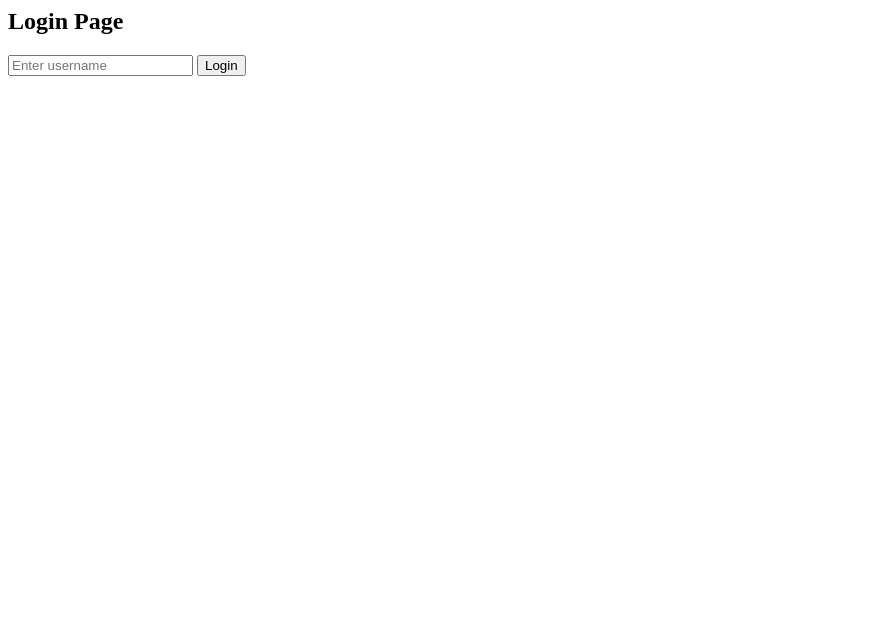
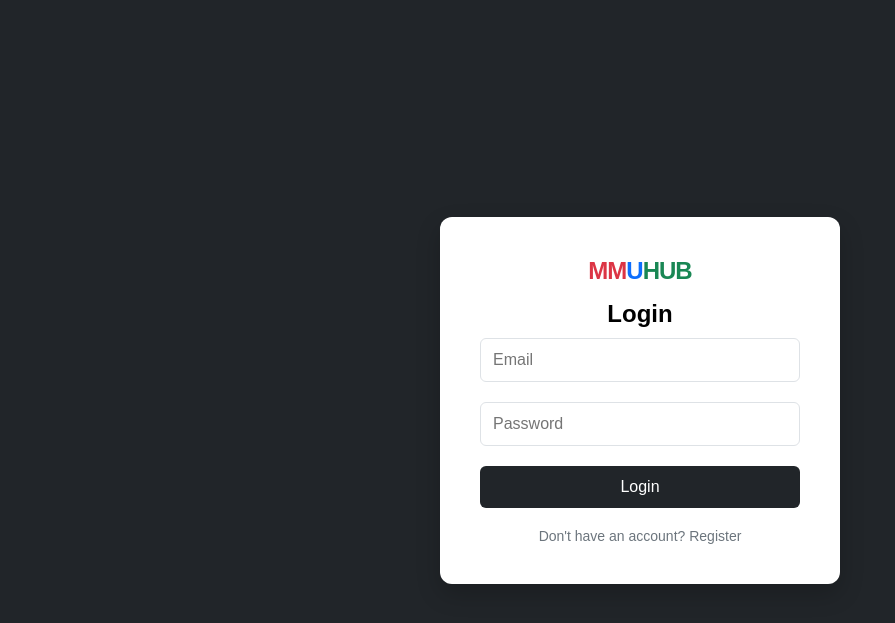
Before and after one commit to mikhail72008-svg/2610_Mini-IT_-Group-96, a Flask app: page / in a window 1280 px wide. Shown: the top 623 px of the page, without its empty margins (0-895 px from the left). Run offline with Flask 3, Linux system fonts and the light colour scheme.

Commit message:
Updated Flask templates with frontend UI pages

```diff
--- a/templates/login.html
+++ b/templates/login.html
@@ -1,12 +1,25 @@
-<h2>Login Page</h2>
-
-{% with messages = get_flashed_messages() %}
-  {% if messages %}
-    <p style="color:red;">{{ messages[0] }}</p>
-  {% endif %}
-{% endwith %}
-
-<form method="POST">
-    <input name="username" placeholder="Enter username">
-    <button type="submit">Login</button>
-</form>
+<!DOCTYPE html>
+<html lang="en">
+<head>
+    <meta charset="UTF-8">
+    <meta name="viewport" content="width=device-width, initial-scale=1.0">
+    <title>MMUHUB Login Page</title>
+    <link rel="stylesheet" href="style.css">
+</head>
+<body>
+    <div class="app-background">
+        <div class="auth-card">
+            <div class="logo" style="text-align: center;">
+                <span class="red">MM</span><span class="blue">U</span><span class="green">HUB</span>
+            </div>
+            <h2>Login</h2>
+            <form>
+                <input type="email" placeholder="Email" class="auth-input">
+                <input type="password" placeholder="Password" class="auth-input">
+                <button type="submit" class="auth-button">Login</button>
+            </form>
+            <p class="auth-footer">Don't have an account? <a href="Register.html">Register</a></p>
+        </div>
+    </div>
+</body>
+</html>
```
Also changed, not shown: UI elements/Login.html (deleted, +0 -25 lines), templates/Following.html (renamed from UI elements/Following.html), templates/Homepage.html (renamed from UI elements/Homepage.html), templates/Map.html (renamed from UI elements/Map.html), templates/Profile.html (renamed from UI elements/Profile.html), templates/Register.html (renamed from UI elements/Register.html), templates/Search.html (renamed from UI elements/Search.html), templates/Trending.html (renamed from UI elements/Trending.html).
